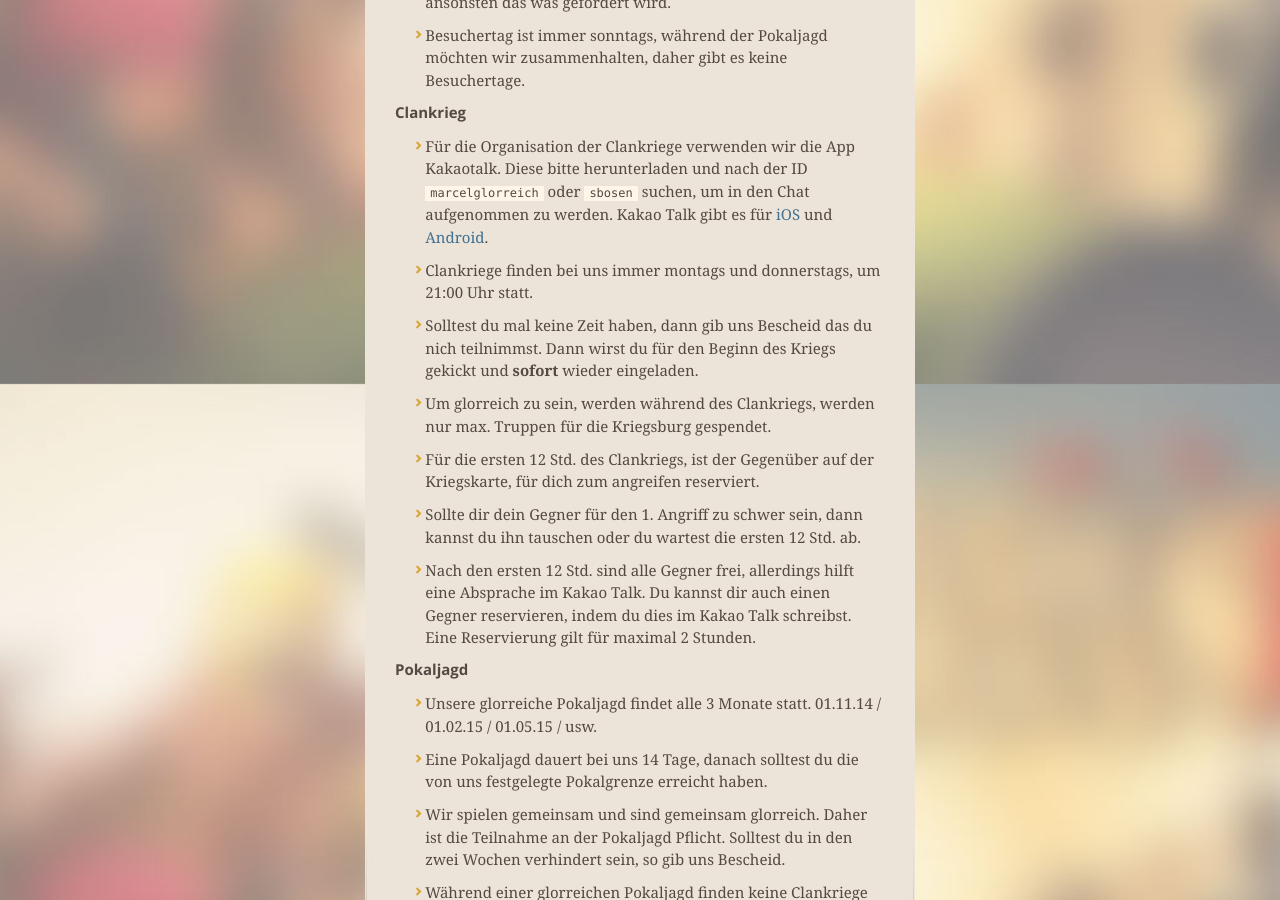
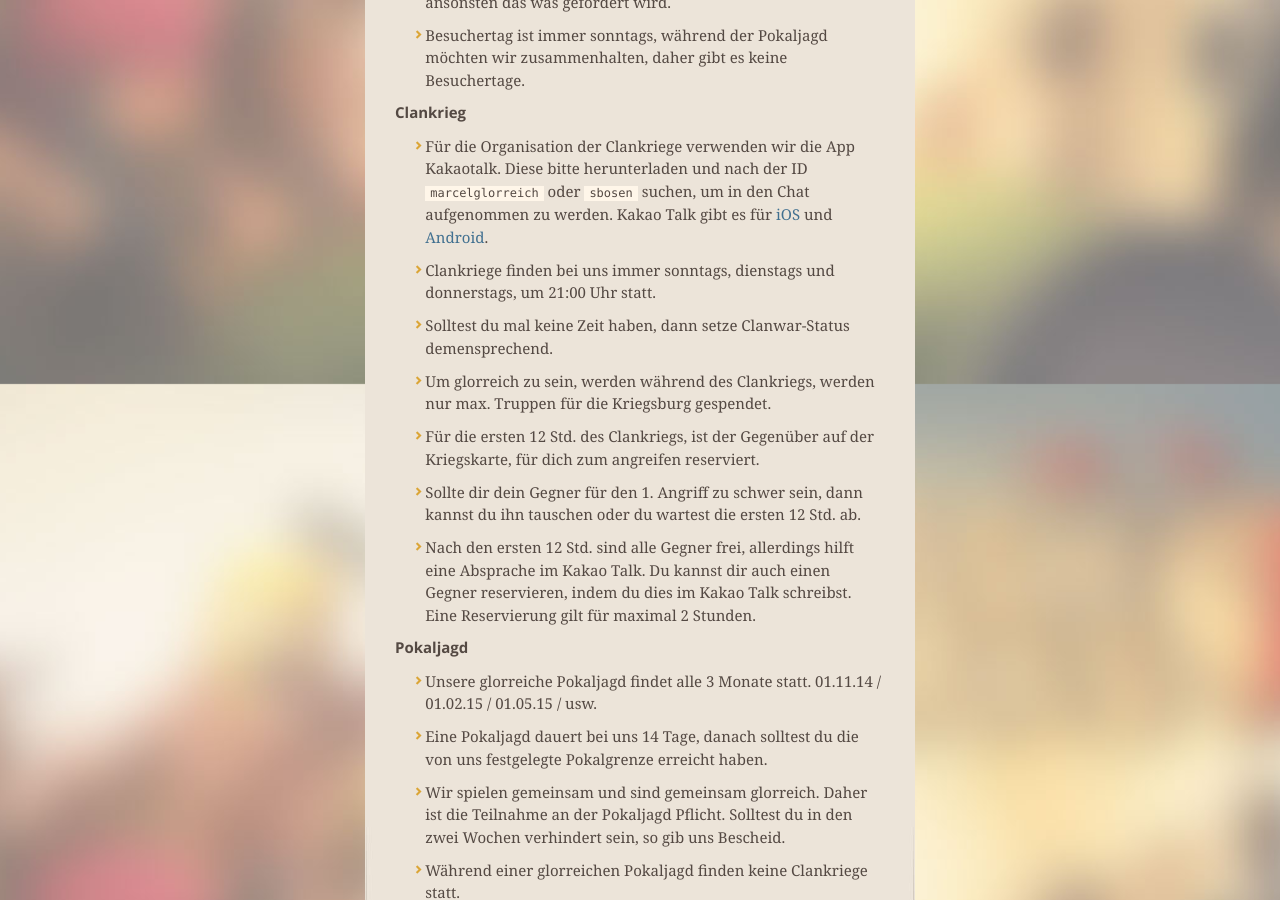
Before and after one commit to glorreich/glorreich.github.io, a Jekyll site: the page built from _posts/2014-11-20-manifest.markdown, in a window 1280 px wide and 900 px high, scrolled down 516 px. Built offline with Jekyll 4.4.1, drawn with Linux system fonts in a browser that asks for light colours; nearby versions of some CDN libraries.

Commit message:
Update 2014-11-20-manifest.markdown

```diff
--- a/_posts/2014-11-20-manifest.markdown
+++ b/_posts/2014-11-20-manifest.markdown
@@ -22,9 +22,9 @@ Wie in jedem Clan, sind auch bei uns ein paar Regeln notwendig. Hier findest du
 
 * Für die Organisation der Clankriege verwenden wir die App Kakaotalk. Diese bitte herunterladen und nach der ID `marcelglorreich` oder `sbosen` suchen, um in den Chat aufgenommen zu werden. Kakao Talk gibt es für [iOS](https://itunes.apple.com/de/app/kakaotalk-messenger/id362057947?mt=8&uo=4) und [Android](https://play.google.com/store/apps/details?id=com.kakao.talk).
 
-* Clankriege finden bei uns immer montags und donnerstags, um 21:00 Uhr statt.
+* Clankriege finden bei uns immer sonntags, dienstags und donnerstags, um 21:00 Uhr statt.
 
-* Solltest du mal keine Zeit haben, dann gib uns Bescheid das du nich teilnimmst. Dann wirst du für den Beginn des Kriegs gekickt und **sofort** wieder eingeladen.
+* Solltest du mal keine Zeit haben, dann setze Clanwar-Status demensprechend.
 
 * Um glorreich zu sein, werden während des Clankriegs, werden nur max. Truppen für die Kriegsburg gespendet.
 
```
